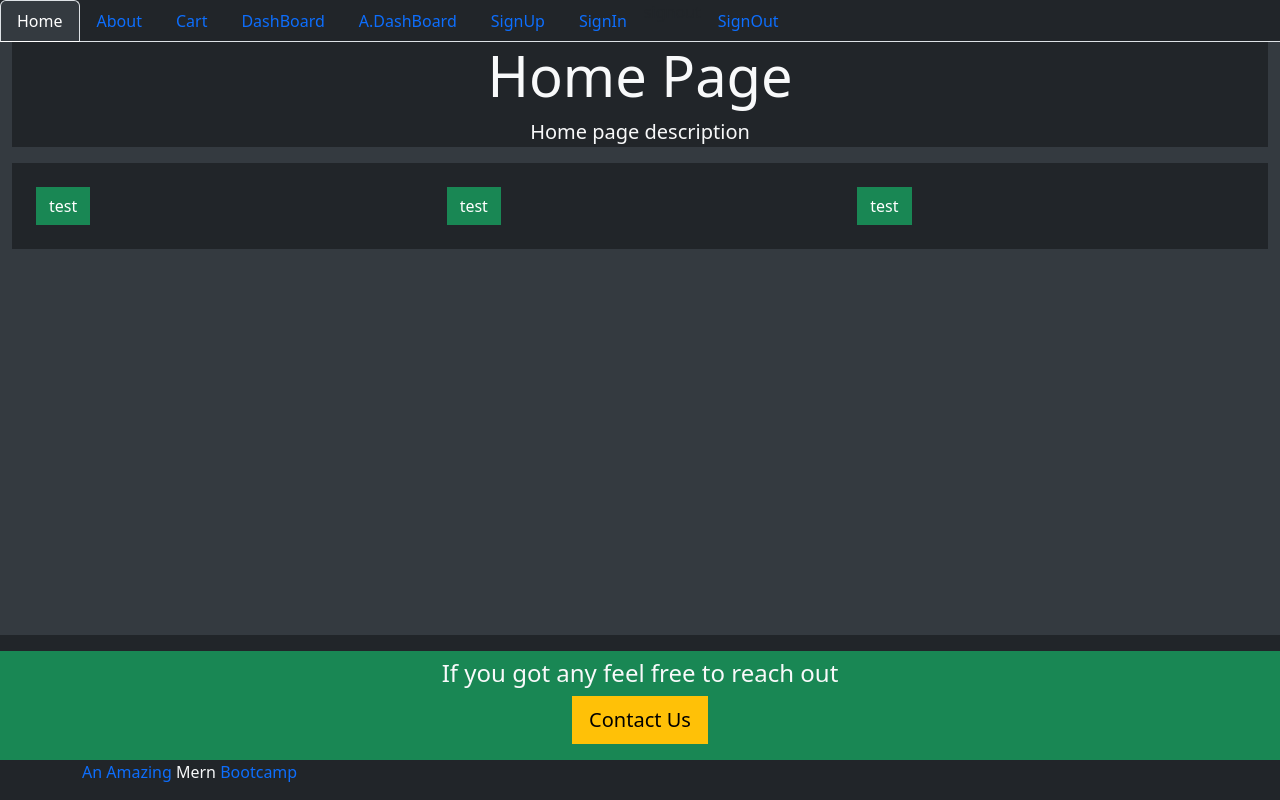
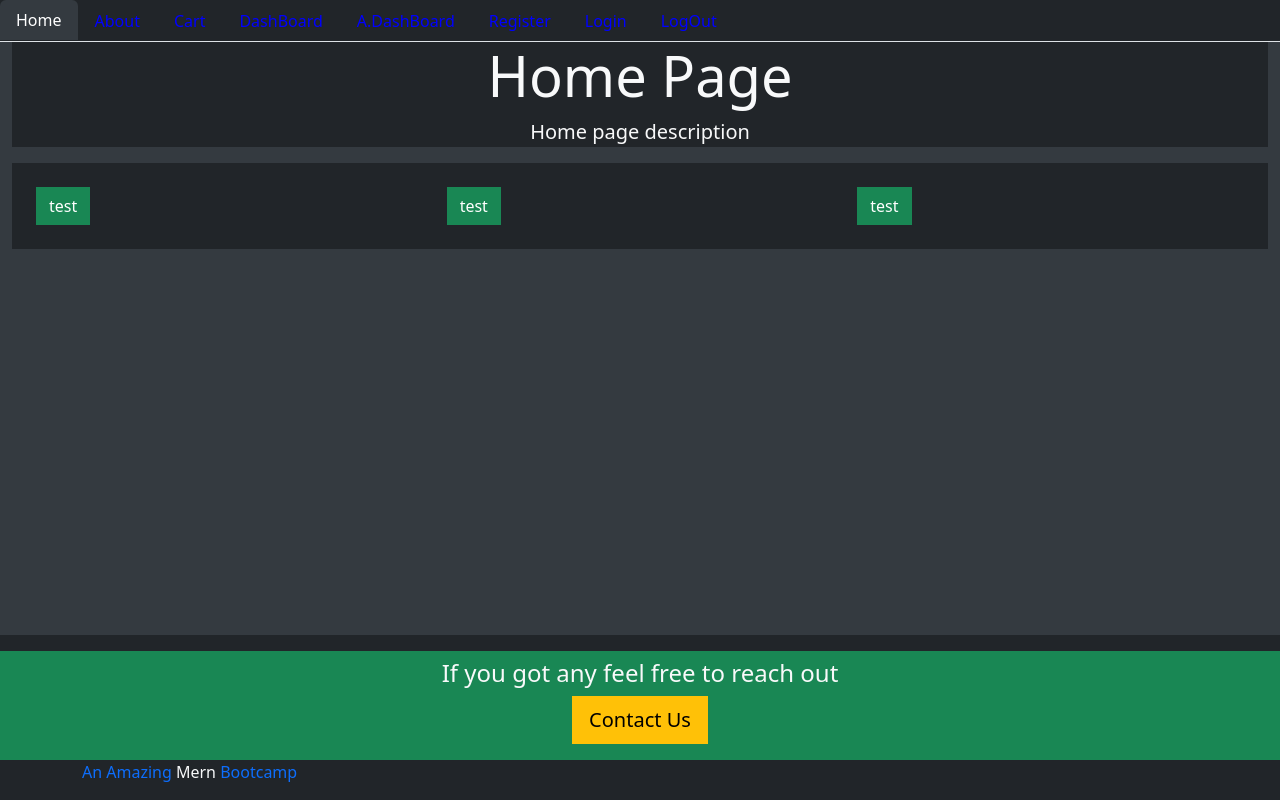
Before and after one commit to Rajit909/MegaProject-E-commerce-, a React (Create React App) app in the folder frontend/: page / in a window 1280 px wide. Built offline with nearby package versions, Linux system fonts and the light colour scheme.

Commit message:
style for navItem

```diff
--- a/frontend/src/core/Menu.js
+++ b/frontend/src/core/Menu.js
@@ -12,7 +12,8 @@ function Menu() {
            style={({isActive}) => {
             return{
               color: isActive ? "white" : "blue",
-              backgroundColor: isActive ? "#343a40" : "#343a40"
+              backgroundColor: isActive ? "#343a40" : "",
+              border: isActive ? "none" : ""
             }
            }}
           className="nav-link "
@@ -22,6 +23,13 @@ function Menu() {
         </li>
         <li className="nav-item">
           <NavLink
+          style={({isActive}) => {
+            return{
+              color: isActive ? "white" : "blue",
+              backgroundColor: isActive ? "#343a40" : "",
+              border: isActive ? "none" : ""
+            }
+           }}
             className="nav-link "
             to="/about"
           >
@@ -30,6 +38,13 @@ function Menu() {
         </li>
         <li className="nav-item">
           <NavLink
+          style={({isActive}) => {
+            return{
+              color: isActive ? "white" : "blue",
+              backgroundColor: isActive ? "#343a40" : "",
+              border: isActive ? "none" : ""
+            }
+           }}
             className="nav-link "
             to="/cart"
           >
@@ -38,6 +53,13 @@ function Menu() {
         </li>
         <li className="nav-item">
           <NavLink
+          style={({isActive}) => {
+            return{
+              color: isActive ? "white" : "blue",
+              backgroundColor: isActive ? "#343a40" : "",
+              border: isActive ? "none" : ""
+            }
+           }}
             className="nav-link "
             to="/dashBoard"
           >
@@ -46,6 +68,13 @@ function Menu() {
         </li>
         <li className="nav-item">
           <NavLink
+          style={({isActive}) => {
+            return{
+              color: isActive ? "white" : "blue",
+              backgroundColor: isActive ? "#343a40" : "",
+              border: isActive ? "none" : ""
+            }
+           }}
             className="nav-link "
             to="/admindhashboard"
           >
@@ -54,28 +83,52 @@ function Menu() {
         </li>
         <li className="nav-item">
           <NavLink
+          style={({isActive}) => {
+            return{
+              color: isActive ? "white" : "blue",
+              backgroundColor: isActive ? "#343a40" : "",
+              border: isActive ? "none" : ""
+            }
+           }}
             className="nav-link "
             to="/signup"
           >
-            SignUp
+            Register
           </NavLink>
         </li>
+
+
         <li className="nav-item">
           <NavLink
+          style={({isActive}) => {
+            return{
+              color: isActive ? "white" : "blue",
+              backgroundColor: isActive ? "#343a40" : "",
+              border: isActive ? "none" : ""
+            }
+           }}
             className="nav-link "
             to="/signin"
           >
-            SignIn
+            Login
           </NavLink>
         </li>
 
-       signout
+
+
         <li className="nav-item">
           <NavLink
+          style={({isActive}) => {
+            return{
+              color: isActive ? "white" : "blue",
+              backgroundColor: isActive ? "#343a40" : "",
+              border: isActive ? "none" : ""
+            }
+           }}
             className="nav-link "
             to="/signout"
           >
-            SignOut
+            LogOut
           </NavLink>
         </li>
       </ul>
--- a/frontend/src/user/Signin.js
+++ b/frontend/src/user/Signin.js
@@ -100,7 +100,7 @@ function Signin() {
         )
       }
   return (
-    <Base title='Signin Page'>
+    <Base title='Login User'>
         {loadingMessage()}
         {errorMessage()}
         {signInForm()}
--- a/frontend/src/user/Signup.js
+++ b/frontend/src/user/Signup.js
@@ -105,7 +105,7 @@ function Signup() {
   }
 
   return (
-    <Base title="Signup page" description="A page for user">
+    <Base title="Register User" description="A page for user">
       {successMessage()}
       {errorMessage()}
       {signUpForm()}
```
